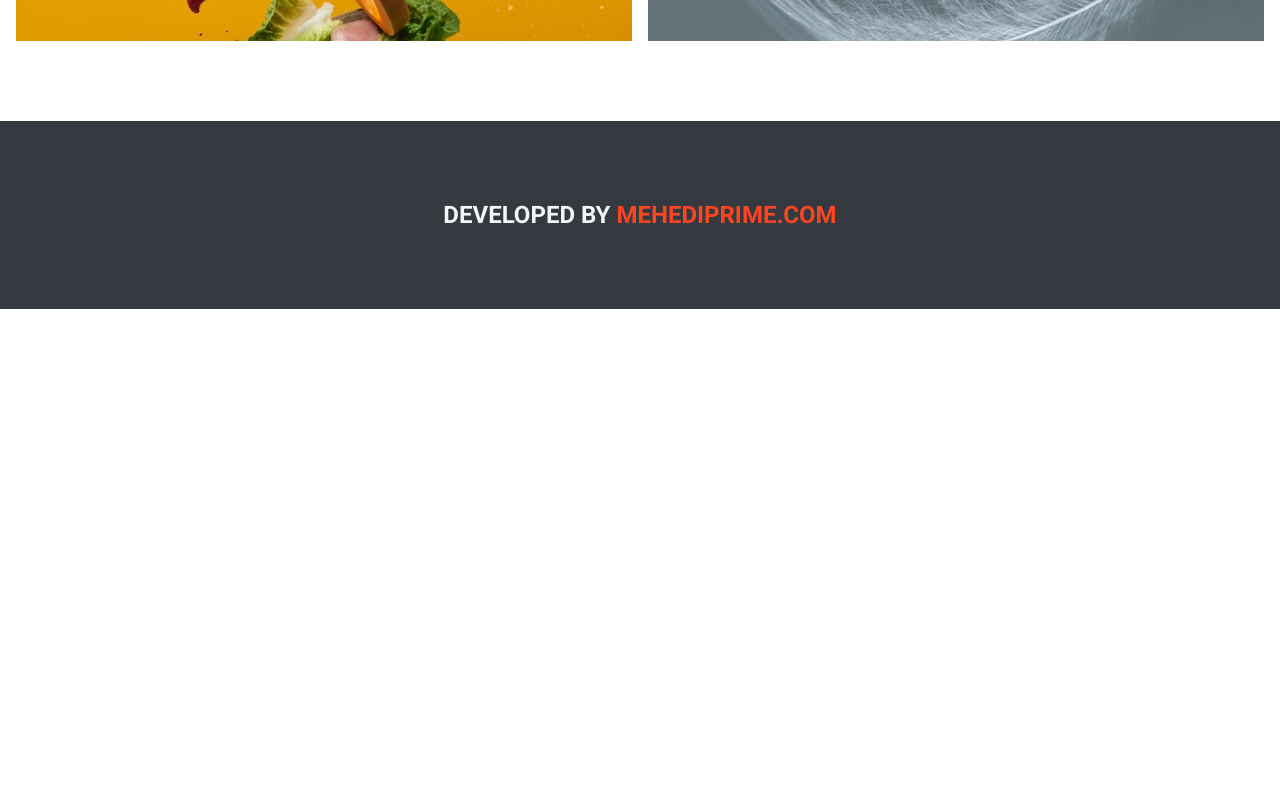
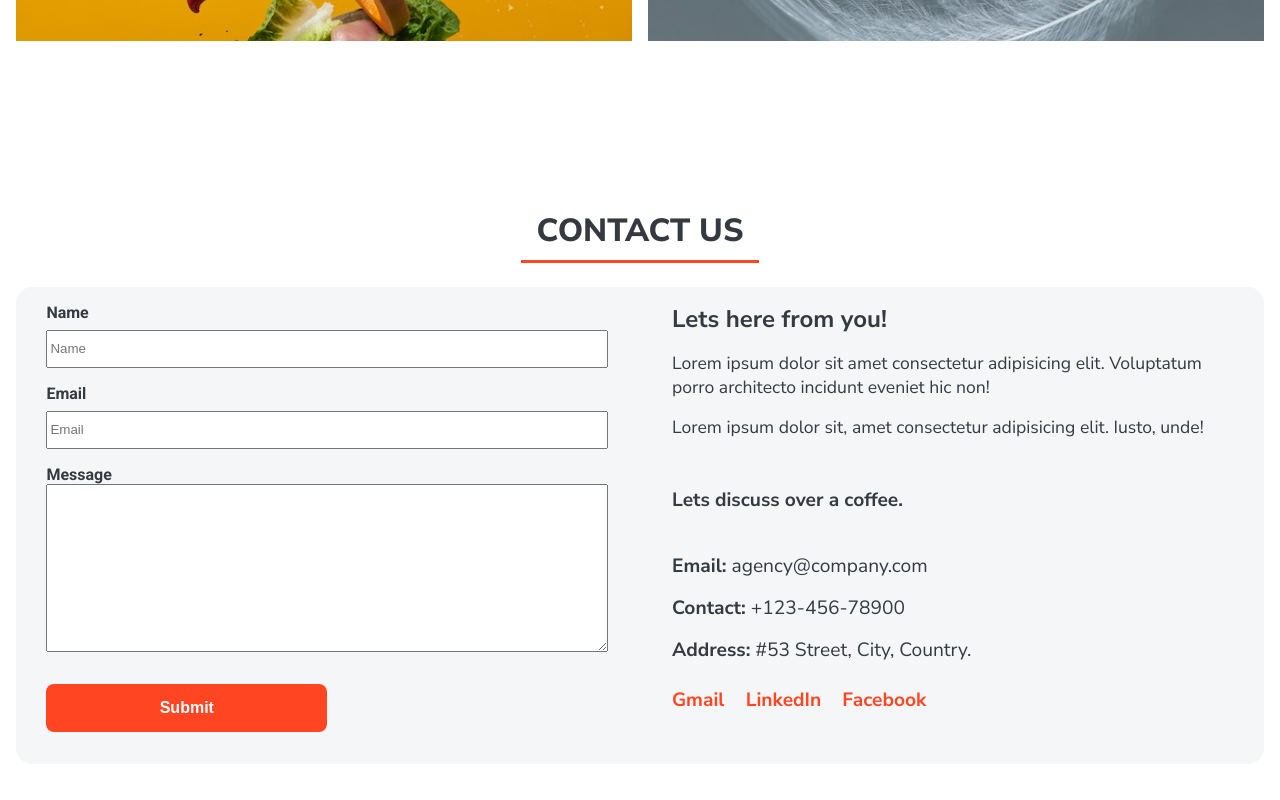
Before and after one commit to mehedi1dev/Agency-Website, a React (Create React App) app: page / in a window 1280 px wide. Shown: the part 4860-5660 px from the top of the page. Before the commit the page ends 5169 px from the top, so only its background shows below. Built offline with nearby package versions, Linux system fonts and the light colour scheme.

Commit message:
DONE: Contact

```diff
--- a/src/App.js
+++ b/src/App.js
@@ -8,6 +8,7 @@
 import ExtraInformation from "./components/ExtraInformation";
 import Team from "./components/Team";
 import Portfolio from "./components/Portfolio";
+import Contact from "./components/Contact";
 
 const App = () => {
   return (
@@ -19,6 +20,7 @@
         <ExtraInformation />
         <Team />
         <Portfolio />
+        <Contact />
       </Layout>
     </div>
   );
--- /dev/null
+++ b/src/components/Contact.jsx
@@ -0,0 +1,52 @@
+import React from "react";
+import "../css/contact.scss";
+
+const Contact = () => {
+  return (
+    <div id="contact">
+      <div className="contactSection container90rem">
+        <h1>Contact Us</h1>
+        <div className="twoSection">
+          <form className="partStyleOne">
+            <label>Name</label>
+            <input type="text" placeholder="Name" required />
+            <label>Email</label>
+            <input type="email" placeholder="Email" required />
+            <label>Message</label>
+            <textarea cols="30" rows="10"></textarea>
+            <input type="submit" className="submitButton" />
+          </form>
+
+          <div className="partStyleOne info">
+            <h2>Lets here from you!</h2>
+            <p>
+              Lorem ipsum dolor sit amet consectetur adipisicing elit.
+              Voluptatum porro architecto incidunt eveniet hic non!
+            </p>
+            <p>
+              Lorem ipsum dolor sit, amet consectetur adipisicing elit. Iusto,
+              unde!
+            </p>
+            <h3>Lets discuss over a coffee.</h3>
+            <span>
+              <strong>Email:</strong> agency@company.com
+            </span>
+            <span>
+              <strong>Contact:</strong> +123-456-78900
+            </span>
+            <span>
+              <strong>Address:</strong> #53 Street, City, Country.
+            </span>
+            <span>
+              <strong>Gmail </strong>
+              <strong>LinkedIn </strong>
+              <strong>Facebook</strong>
+            </span>
+          </div>
+        </div>
+      </div>
+    </div>
+  );
+};
+
+export default Contact;
--- /dev/null
+++ b/src/css/contact.scss
@@ -0,0 +1,74 @@
+@import "_colors";
+#contact {
+  .contactSection {
+    h1 {
+      text-align: center;
+      width: max-content;
+      margin: auto;
+      text-transform: uppercase;
+      font-weight: 800;
+      padding: 0.5rem 1rem;
+      border-bottom: 3px solid;
+      border-color: $color10;
+      margin-bottom: 1.5rem;
+    }
+    .twoSection {
+      background-color: $color30;
+      border-radius: 1rem;
+      align-items: flex-start;
+      form {
+        font-family: "roboto";
+        label {
+          margin-top: 1rem;
+          font-weight: 600;
+        }
+        input {
+          margin-top: 0.5rem;
+          height: 2rem;
+        }
+        textarea {
+          padding: 0.5rem 0.1rem;
+        }
+        input:last-child {
+          margin: 2rem 0;
+          width: 50%;
+          height: 3rem;
+          border: none;
+          color: $color60;
+          font-weight: 600;
+          font-size: 1rem;
+          background-color: $color10;
+          border-radius: 0.5rem;
+        }
+      }
+      .info {
+        h2 {
+          margin-top: 1rem;
+          margin-bottom: 1rem;
+        }
+        p {
+          margin-bottom: 1rem;
+        }
+        p:last-of-type {
+          margin-bottom: 2rem;
+        }
+        h3 {
+          margin: 1rem 0;
+          margin-bottom: 2rem;
+        }
+        span {
+          margin: 0.5rem 0;
+          font-size: 1.2rem;
+        }
+        span:last-of-type {
+          margin-top: 1rem;
+          color: $color10;
+          strong {
+            cursor: pointer;
+            margin-right: 1rem;
+          }
+        }
+      }
+    }
+  }
+}
--- a/src/css/services.scss
+++ b/src/css/services.scss
@@ -8,7 +8,6 @@
       margin: auto;
       text-transform: uppercase;
       font-weight: 800;
-
       padding: 0.5rem 1rem;
       border-bottom: 3px solid;
       border-color: $color10;
--- a/src/css/team.scss
+++ b/src/css/team.scss
@@ -1,5 +1,6 @@
 @import "_colors";
 #team {
+  background-color: $color30;
   .teamSection {
     overflow: hidden;
     h1 {
```
